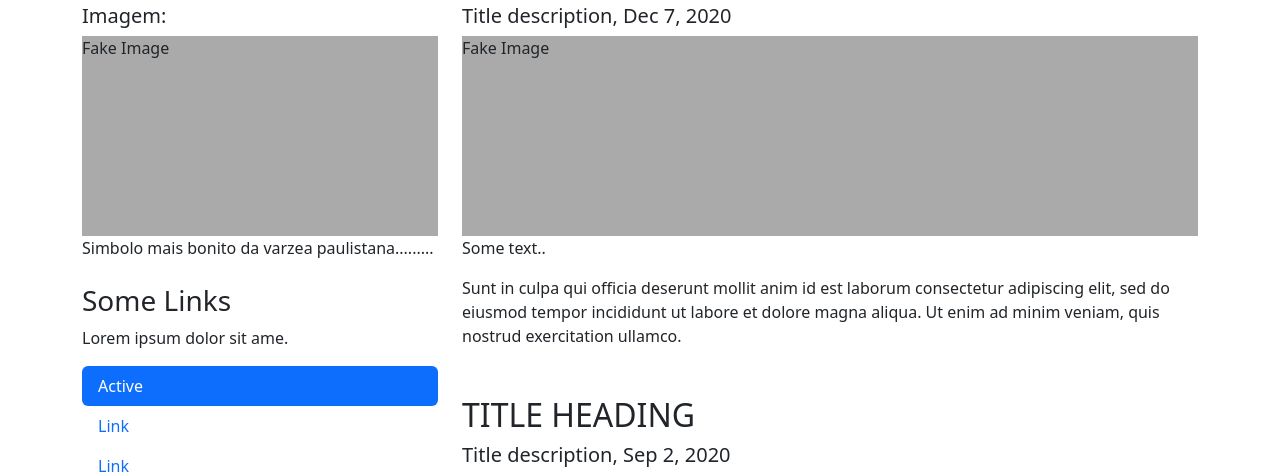
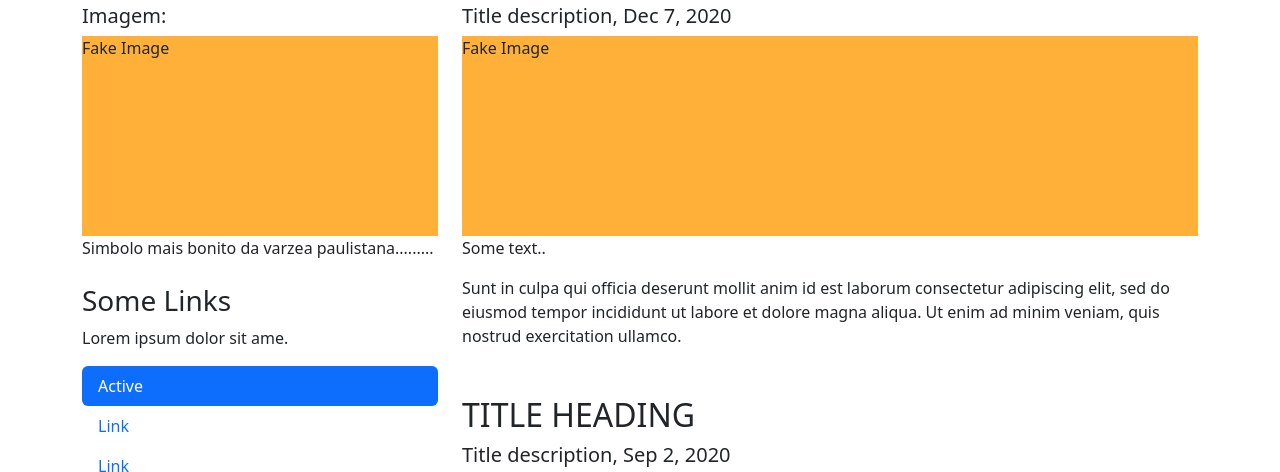
Before and after one commit to usotec/pagina, a plain HTML site: page teste/index.html in a window 1280 px wide. Shown: the part 338-810 px from the top of the page. Drawn offline with nearby package versions, Linux system fonts and the light colour scheme.

Commit message:
versão teste 1

```diff
--- a/teste/index.html
+++ b/teste/index.html
@@ -9,7 +9,7 @@
   <style>
   .fakeimg {
     height: 200px;
-    background: #aaa;
+    background: #FFB038;
   }
   </style>
 </head>
```
